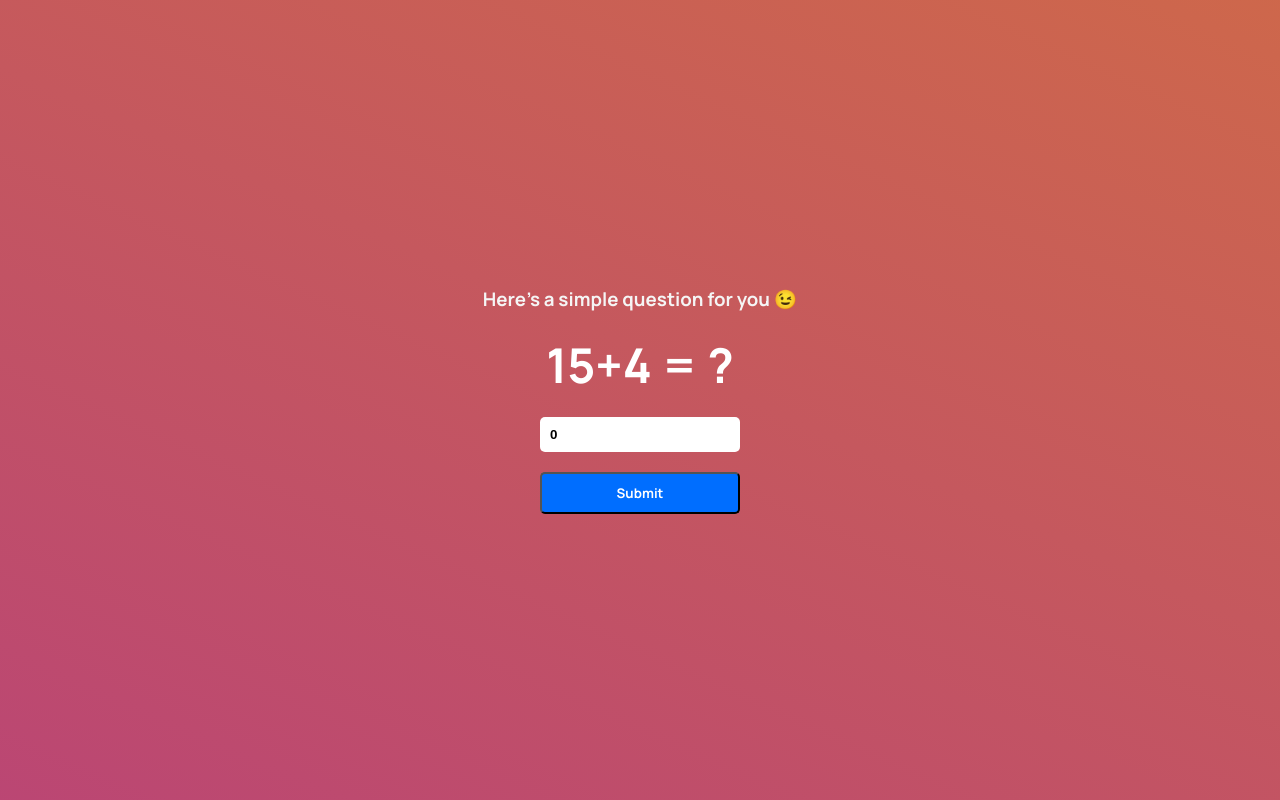
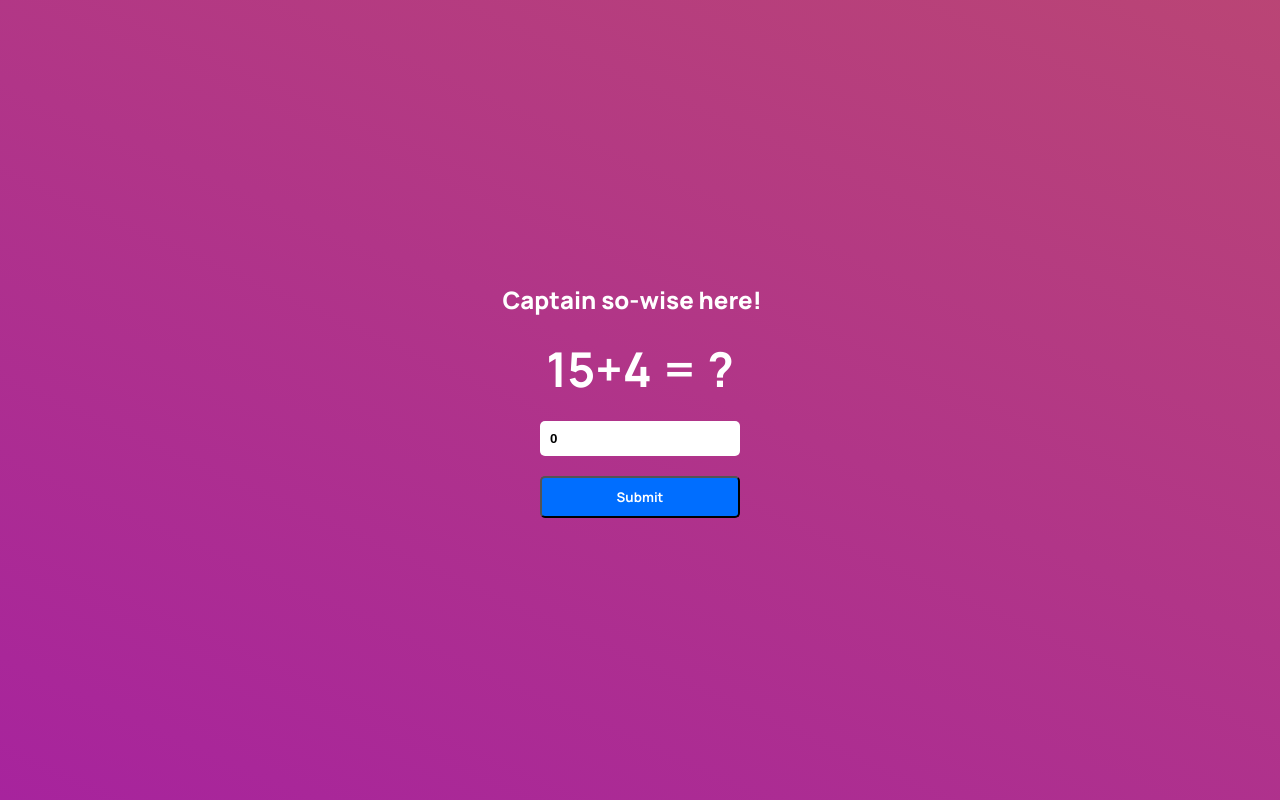
Before and after one commit to rahulr-codesvera/bday-project, a React (Vite) app: page / in a window 1280 px wide. Built offline with nearby package versions, Linux system fonts and the light colour scheme.

Commit message:
Added typewriter

```diff
--- a/src/Question.css
+++ b/src/Question.css
@@ -84,3 +84,10 @@ h1 {
 .submit__btn:hover {
   background-color: rgb(0, 30, 255);
 }
+
+.typewriter {
+  color: white;
+  font-family: var(--FONT-FAMILY);
+  font-size: 1.5rem;
+  font-weight: 800;
+}
--- a/src/Question.jsx
+++ b/src/Question.jsx
@@ -1,4 +1,5 @@
 import React, { useEffect, useState } from "react";
+import { Typewriter } from "react-simple-typewriter";
 import "./Question.css";
 
 const Question = ({ inputval, setInputVal, handleRedirect }) => {
@@ -9,7 +10,24 @@ const Question = ({ inputval, setInputVal, handleRedirect }) => {
   }, []);
   return (
     <div className="question__container">
-      <h3 className="question">Here's a simple question for you 😉</h3>
+      <span className="typewriter">
+        <Typewriter
+          words={[
+            "Hello, Captain not-so-wise...",
+            "Captain so-wise here!",
+            "I know, this is not a surprise anymore",
+            "But please act like you're surprised",
+            "And solve this simple question :)",
+          ]}
+          loop={5}
+          cursor
+          cursorStyle="_"
+          typeSpeed={70}
+          deleteSpeed={10}
+          delaySpeed={3000}
+        />
+      </span>
+      {/* <h3 className="question">Here's a simple question for you 😉</h3> */}
       <h1>{`${val}+${19 - val} = ?`}</h1>
       <input
         type="text"
--- a/src/SuccessMessage.jsx
+++ b/src/SuccessMessage.jsx
@@ -33,12 +33,7 @@ const SuccessMessage = () => {
         <h2 className="bday">
           I wish I was there to celebrate with you.
           <br />
-          Still, I'm so happy that I could spend your
-          <br />
-          birthday night, talking to you.
-          <br />
-          <br />
-          Knowing that you're happy makes me happy too.
+          But, knowing that you're happy makes me happy too.
           <br />
           Once again, wishing you the happiest of birthdays!😌
         </h2>
```
